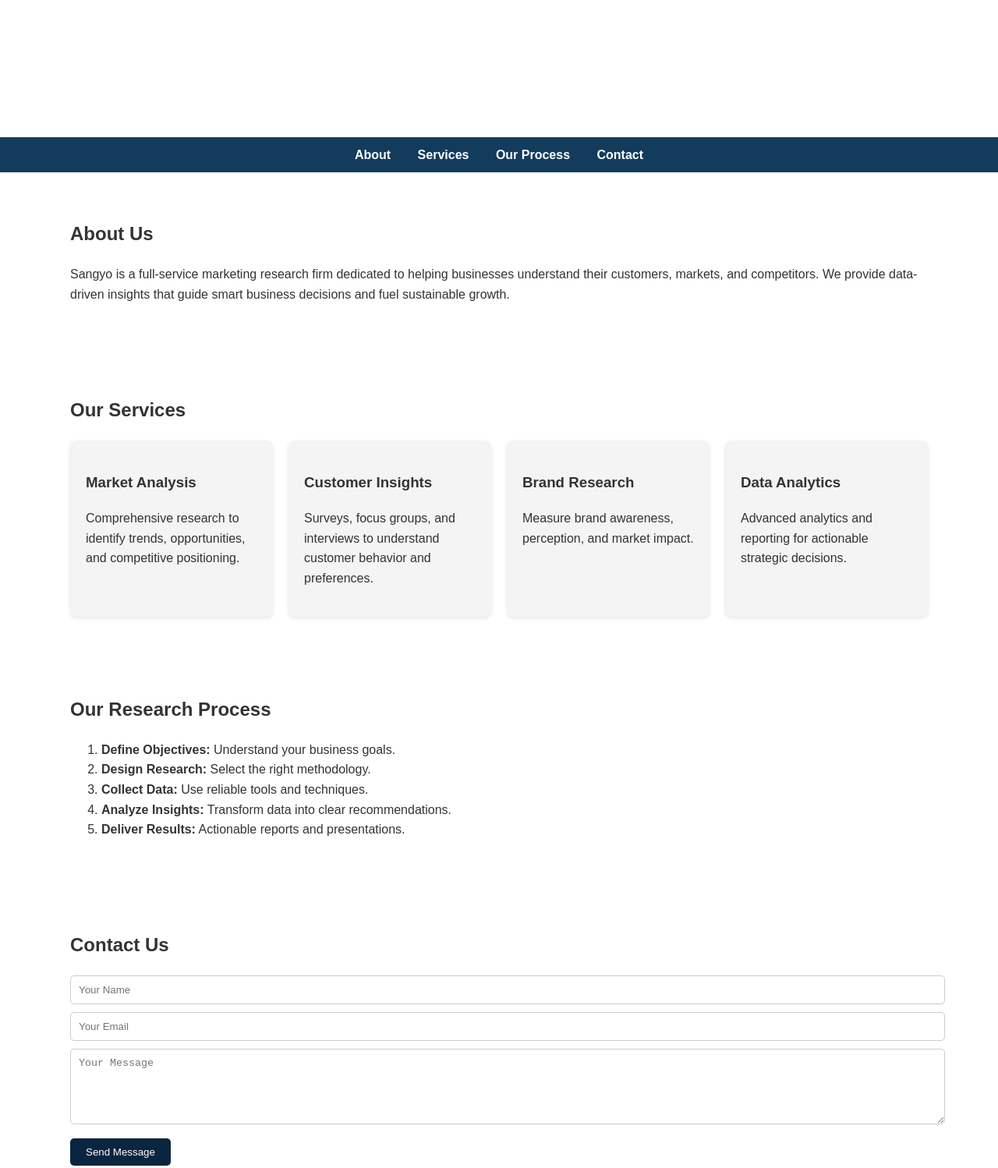
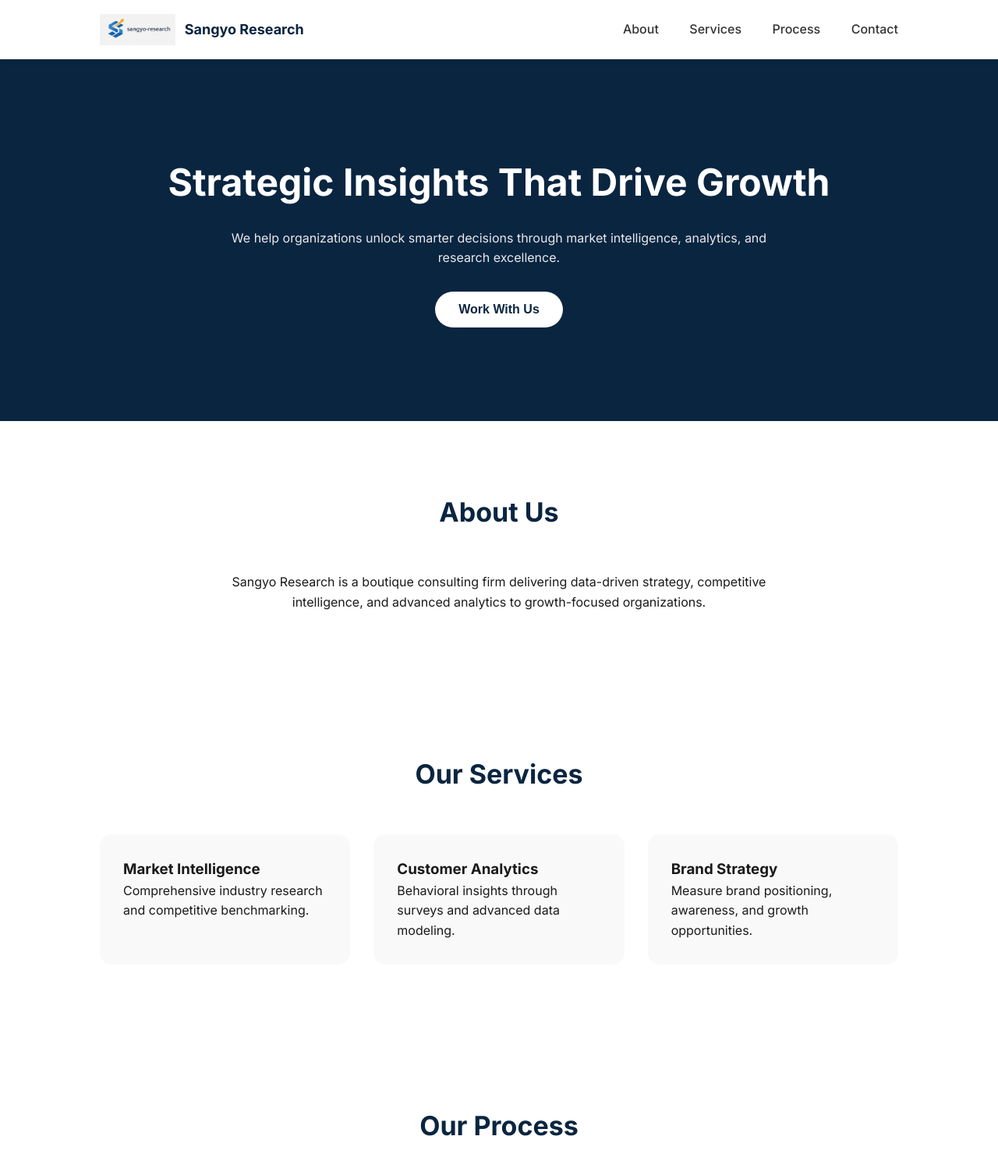
Before and after one commit to parulitiec-cloud/SangyoResearch1, a plain HTML site: page index.html in a window 1280 px wide. Shown: the top 1498 px of the page at 78% size. Drawn offline with Linux system fonts and the light colour scheme.

Commit message:
Add files via upload

```diff
--- a/index.html
+++ b/index.html
@@ -4,105 +4,262 @@
 <meta charset="UTF-8">
 <meta name="viewport" content="width=device-width, initial-scale=1.0">
 <title>Sangyo Research</title>
+
+<!-- Premium Font -->
+<link href="https://fonts.googleapis.com/css2?family=Inter:wght@400;500;600;700&display=swap" rel="stylesheet">
+
 <style>
+* {
+    margin: 0;
+    padding: 0;
+    box-sizing: border-box;
+}
+
 body {
-        margin: 0;
-        font-family: Arial, sans-serif;
+    font-family: 'Inter', sans-serif;
+    color: #1a1a1a;
     line-height: 1.6;
+    scroll-behavior: smooth;
+}
+
+/* ================= HEADER ================= */
+
+header {
+    position: sticky;
+    top: 0;
+    background: white;
+    padding: 18px 10%;
+    box-shadow: 0 2px 10px rgba(0,0,0,0.05);
+    z-index: 1000;
+}
+
+.navbar {
+    display: flex;
+    align-items: center;
+    justify-content: space-between;
+}
+
+/* Logo */
+.logo {
+    display: flex;
+    align-items: center;
+    font-weight: 700;
+    font-size: 18px;
+    color: #0A2540;
+}
+
+.logo img {
+    height: 40px;
+    margin-right: 12px;
+}
+
+/* Navigation */
+nav a {
+    text-decoration: none;
+    margin-left: 35px;
+    font-weight: 500;
     color: #333;
+    position: relative;
+    transition: 0.3s ease;
 }
-    header {
 
-<header>
-    <img src="logo.png" alt="Sangyo Research Logo" style="height:60px;">
-    <nav>
-        <a href="#about">About</a>
-        <a href="#services">Services</a>
-        <a href="#contact">Contact</a>
-    </nav>
-</header>
+nav a::after {
+    content: "";
+    position: absolute;
+    left: 0;
+    bottom: -6px;
+    width: 0%;
+    height: 2px;
+    background: #0A2540;
+    transition: 0.3s ease;
+}
 
+nav a:hover {
+    color: #0A2540;
+}
+
+nav a:hover::after {
+    width: 100%;
+}
+
+/* ================= HERO ================= */
+
+.hero {
     background: #0A2540;
     color: white;
-        padding: 20px 0;
     text-align: center;
+    padding: 120px 10%;
 }
-    nav {
-        background: #133B5C;
-        padding: 10px;
+
+.hero h1 {
+    font-size: 48px;
+    margin-bottom: 20px;
+}
+
+.hero p {
+    max-width: 700px;
+    margin: auto;
+    margin-bottom: 30px;
+    opacity: 0.9;
+}
+
+.hero button {
+    padding: 14px 30px;
+    background: white;
+    color: #0A2540;
+    border: none;
+    border-radius: 40px;
+    font-size: 16px;
+    font-weight: 600;
+    cursor: pointer;
+    transition: 0.3s;
+}
+
+.hero button:hover {
+    background: #e6e6e6;
+}
+
+/* ================= SECTIONS ================= */
+
+section {
+    padding: 90px 10%;
+}
+
+section h2 {
     text-align: center;
+    font-size: 34px;
+    margin-bottom: 50px;
+    color: #0A2540;
 }
-    nav a {
-        color: white;
-        text-decoration: none;
-        margin: 0 15px;
-        font-weight: bold;
+
+/* Services */
+
+.services {
+    display: grid;
+    grid-template-columns: repeat(auto-fit, minmax(280px, 1fr));
+    gap: 30px;
 }
-    nav a:hover {
-        text-decoration: underline;
+
+.card {
+    padding: 30px;
+    border-radius: 15px;
+    background: #f9f9f9;
+    transition: 0.3s;
 }
-    section {
-        padding: 40px 20px;
-        max-width: 1100px;
+
+.card:hover {
+    transform: translateY(-8px);
+    box-shadow: 0 10px 30px rgba(0,0,0,0.08);
+}
+
+/* Process */
+
+.process-list {
+    max-width: 700px;
+    margin: auto;
+    font-size: 18px;
+}
+
+.process-list li {
+    margin-bottom: 15px;
+}
+
+/* Contact */
+
+form {
+    max-width: 600px;
     margin: auto;
 }
-    .services {
-        display: grid;
-        grid-template-columns: repeat(auto-fit, minmax(250px, 1fr));
-        gap: 20px;
+
+form input,
+form textarea {
+    width: 100%;
+    padding: 14px;
+    margin-bottom: 15px;
+    border-radius: 10px;
+    border: 1px solid #ccc;
 }
-    .card {
-        background: #f4f4f4;
-        padding: 20px;
-        border-radius: 8px;
-        box-shadow: 0 2px 5px rgba(0,0,0,0.1);
+
+form button {
+    width: 100%;
+    padding: 14px;
+    background: #0A2540;
+    color: white;
+    border: none;
+    border-radius: 10px;
+    font-size: 16px;
+    font-weight: 600;
+    cursor: pointer;
 }
+
+form button:hover {
+    background: #081c30;
+}
+
+/* Footer */
+
 footer {
     background: #0A2540;
     color: white;
     text-align: center;
-        padding: 15px;
+    padding: 30px;
+    margin-top: 60px;
 }
-    button {
-        background: #0A2540;
-        color: white;
-        padding: 10px 20px;
-        border: none;
-        border-radius: 5px;
-        cursor: pointer;
+
+/* Responsive */
+
+@media (max-width: 768px) {
+
+    .navbar {
+        flex-direction: column;
+        align-items: flex-start;
     }
-    button:hover {
-        background: #133B5C;
+
+    nav {
+        margin-top: 15px;
     }
-    form input, form textarea {
-        width: 100%;
-        padding: 10px;
-        margin-bottom: 10px;
-        border-radius: 5px;
-        border: 1px solid #ccc;
+
+    nav a {
+        margin-left: 0;
+        margin-right: 20px;
+    }
+
+    .hero h1 {
+        font-size: 32px;
+    }
 }
 </style>
 </head>
+
 <body>
 
 <header>
-    <h1>Sangyo Research</h1>
-    <p>Turning Data Into Strategic Growth</p>
-</header>
+    <div class="navbar">
+        <div class="logo">
+            <img src="logo.png" alt="Sangyo Logo">
+            <span>Sangyo Research</span>
+        </div>
 
         <nav>
             <a href="#about">About</a>
             <a href="#services">Services</a>
-    <a href="#process">Our Process</a>
+            <a href="#process">Process</a>
             <a href="#contact">Contact</a>
         </nav>
+    </div>
+</header>
+
+<section class="hero">
+    <h1>Strategic Insights That Drive Growth</h1>
+    <p>We help organizations unlock smarter decisions through market intelligence, analytics, and research excellence.</p>
+    <button onclick="document.getElementById('contact').scrollIntoView()">Work With Us</button>
+</section>
 
 <section id="about">
     <h2>About Us</h2>
-    <p>
-        Sangyo is a full-service marketing research firm dedicated to helping businesses
-        understand their customers, markets, and competitors. We provide data-driven insights
-        that guide smart business decisions and fuel sustainable growth.
+    <p style="max-width:700px;margin:auto;text-align:center;">
+        Sangyo Research is a boutique consulting firm delivering data-driven strategy,
+        competitive intelligence, and advanced analytics to growth-focused organizations.
     </p>
 </section>
 
@@ -110,38 +267,33 @@
     <h2>Our Services</h2>
     <div class="services">
         <div class="card">
-            <h3>Market Analysis</h3>
-            <p>Comprehensive research to identify trends, opportunities, and competitive positioning.</p>
+            <h3>Market Intelligence</h3>
+            <p>Comprehensive industry research and competitive benchmarking.</p>
         </div>
         <div class="card">
-            <h3>Customer Insights</h3>
-            <p>Surveys, focus groups, and interviews to understand customer behavior and preferences.</p>
+            <h3>Customer Analytics</h3>
+            <p>Behavioral insights through surveys and advanced data modeling.</p>
         </div>
         <div class="card">
-            <h3>Brand Research</h3>
-            <p>Measure brand awareness, perception, and market impact.</p>
-        </div>
-        <div class="card">
-            <h3>Data Analytics</h3>
-            <p>Advanced analytics and reporting for actionable strategic decisions.</p>
+            <h3>Brand Strategy</h3>
+            <p>Measure brand positioning, awareness, and growth opportunities.</p>
         </div>
     </div>
 </section>
 
 <section id="process">
-    <h2>Our Research Process</h2>
-    <ol>
-        <li><strong>Define Objectives:</strong> Understand your business goals.</li>
-        <li><strong>Design Research:</strong> Select the right methodology.</li>
-        <li><strong>Collect Data:</strong> Use reliable tools and techniques.</li>
-        <li><strong>Analyze Insights:</strong> Transform data into clear recommendations.</li>
-        <li><strong>Deliver Results:</strong> Actionable reports and presentations.</li>
-    </ol>
+    <h2>Our Process</h2>
+    <ul class="process-list">
+        <li><strong>1.</strong> Define Objectives</li>
+        <li><strong>2.</strong> Design Methodology</li>
+        <li><strong>3.</strong> Collect & Analyze Data</li>
+        <li><strong>4.</strong> Deliver Strategic Recommendations</li>
+    </ul>
 </section>
 
 <section id="contact">
     <h2>Contact Us</h2>
-    <form>
+    <form onsubmit="alert('Message sent successfully!'); return false;">
         <input type="text" placeholder="Your Name" required>
         <input type="email" placeholder="Your Email" required>
         <textarea rows="5" placeholder="Your Message" required></textarea>
@@ -150,7 +302,7 @@
 </section>
 
 <footer>
-    <p>&copy; 2026 Sangyo Research | All Rights Reserved</p>
+    © 2026 Sangyo Research | All Rights Reserved
 </footer>
 
 </body>
```
Lines whose indentation alone changed are shown as unchanged.
